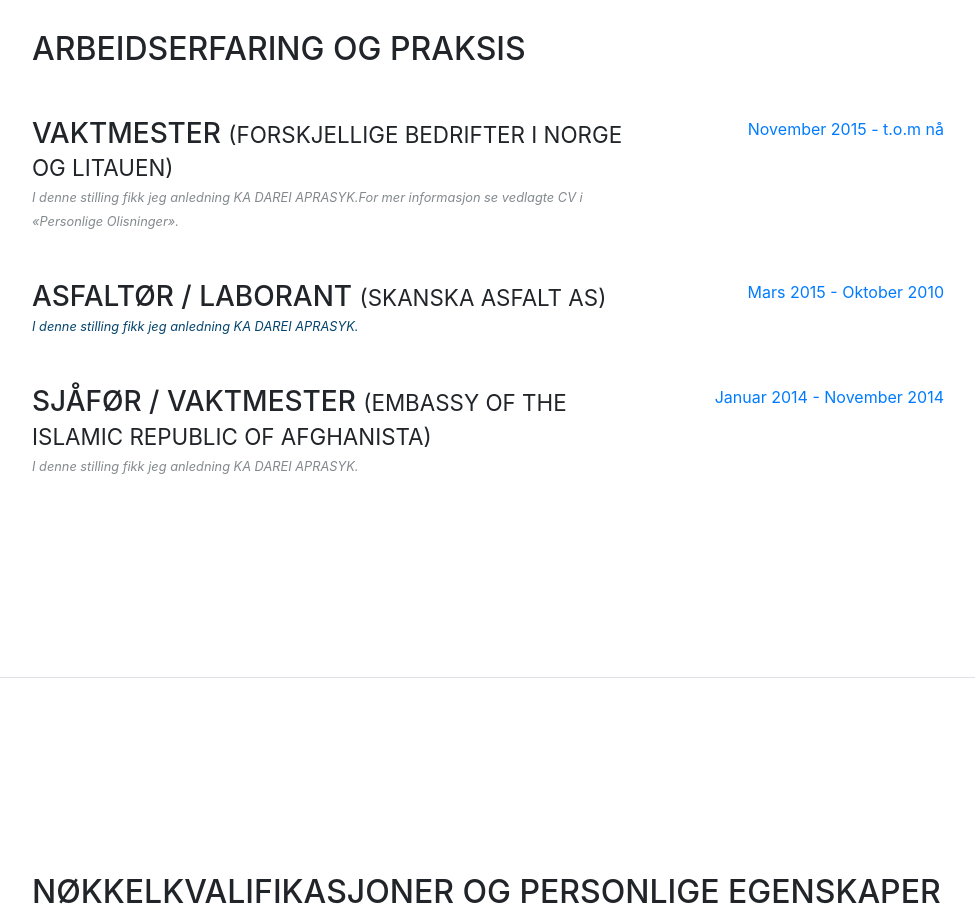
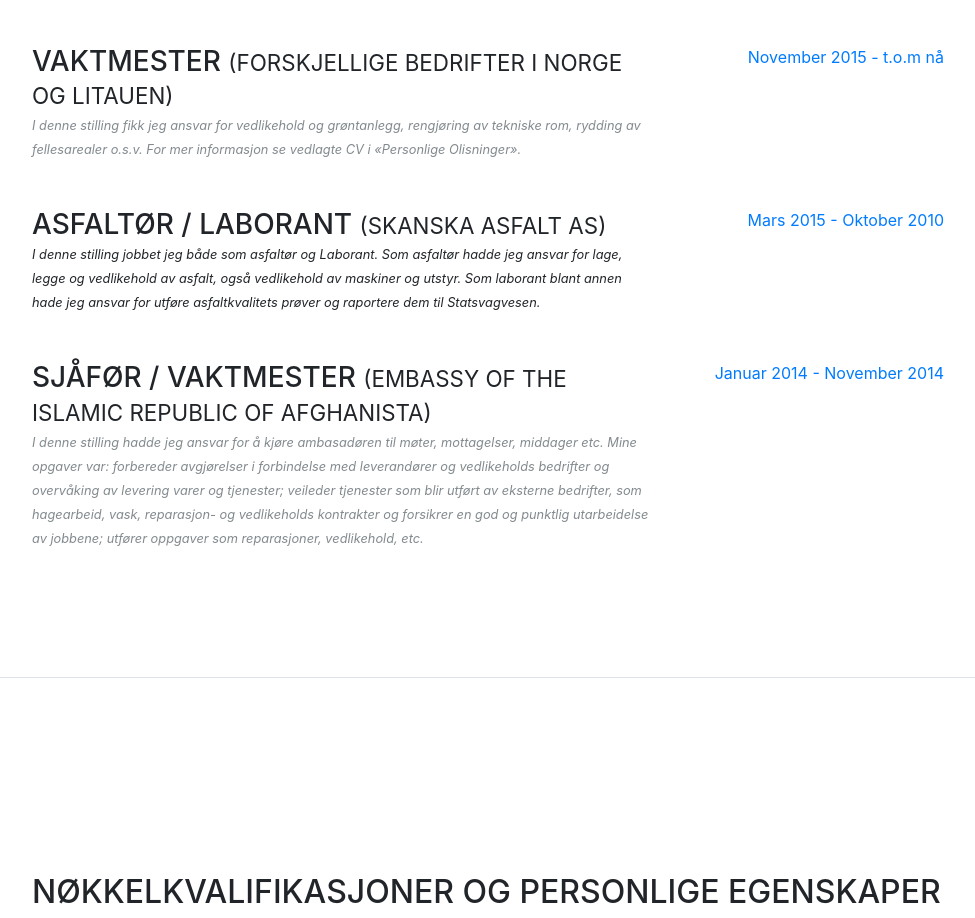
Before and after one commit to andriusbl/andriusbl.github.io, a website with bundled scripts: page index.html in a window 1280 px wide. Shown: the part 2522-3440 px from the top of the page, without its empty margins (288-1263 px from the left). Built offline with nearby package versions, Linux system fonts and the light colour scheme; a web font is replaced by a local one.

Commit message:
Update index.html

```diff
--- a/index.html
+++ b/index.html
@@ -162,7 +162,7 @@
             <div class="resume-content mr-auto">
               <h3 class="mb-0">Vaktmester <small>(Forskjellige bedrifter i Norge og Litauen)</small></h3>
               <a href="img/VaktmesterReferanse.pdf" target="_blank" style="color: #838A8E">
-                  <small><i> I denne stilling fikk jeg anledning KA DAREI APRASYK.For mer informasjon se vedlagte CV i «Personlige Olisninger».
+                  <small><i> I denne stilling fikk jeg ansvar for vedlikehold og grøntanlegg, rengjøring av tekniske rom, rydding av fellesarealer o.s.v. For mer informasjon se vedlagte CV i «Personlige Olisninger».
               </i></small></a>
 
             </div>
@@ -176,9 +176,8 @@
           <div class="resume-item d-flex flex-column flex-md-row mb-5">
             <div class="resume-content mr-auto">
               <h3 class="mb-0"> Asfaltør / Laborant <small>(SKANSKA Asfalt AS)</small></h3>
-              <a href="img/VaktmesterReferanse.pdf" target="_blank" style="color: #05456D">
-                  <small><i> I denne stilling fikk jeg anledning KA DAREI APRASYK.
-              </i></small></a>
+                     <small><i> I denne stilling jobbet jeg både som asfaltør og Laborant. Som asfaltør hadde jeg ansvar for lage, legge og vedlikehold av asfalt, også vedlikehold av maskiner og utstyr. Som laborant blant annen hade jeg ansvar for utføre asfaltkvalitets prøver og raportere dem til Statsvagvesen.
+              	     </i></small>
             </div>
             <div class="resume-date text-md-right">
               <span class="text-primary">Mars 2015 - Oktober 2010</span>
@@ -189,7 +188,7 @@
             <div class="resume-content mr-auto">
               <h3 class="mb-0">Sjåfør / Vaktmester <small>(Embassy of the Islamic Republic of Afghanista)</small></h3>
               <a href="img/embasyreferencies.pdf" target="_blank" style="color: #838A8E">
-                  <small><i> I denne stilling fikk jeg anledning KA DAREI APRASYK.
+                  <small><i> I denne stilling hadde jeg ansvar for å  kjøre ambasadøren til møter, mottagelser, middager etc. Mine opgaver var: forbereder avgjørelser i forbindelse med leverandører og vedlikeholds bedrifter og overvåking av levering varer og tjenester; veileder tjenester som blir utført av eksterne bedrifter, som hagearbeid, vask, reparasjon- og vedlikeholds kontrakter og forsikrer en god og punktlig utarbeidelse av jobbene; utfører oppgaver som reparasjoner, vedlikehold, etc.
               </i></small></a>
 
             </div>
```
